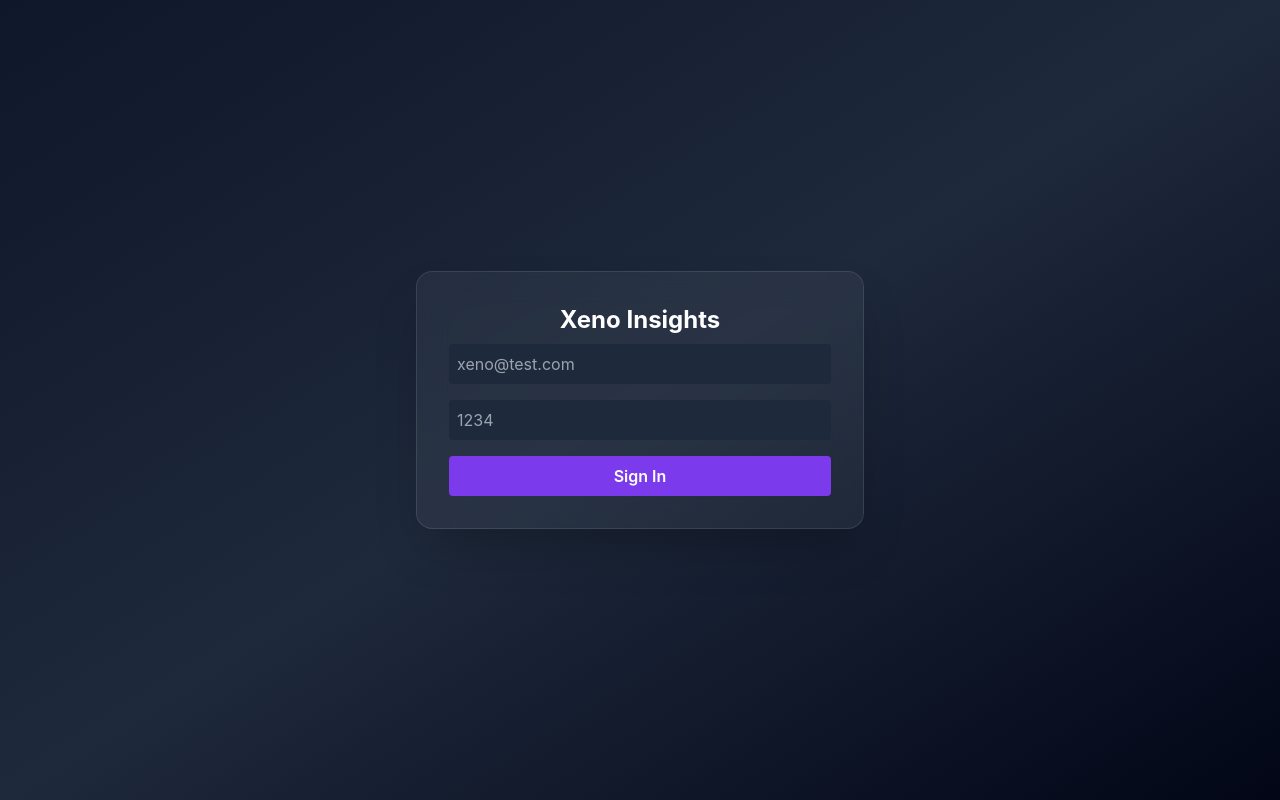
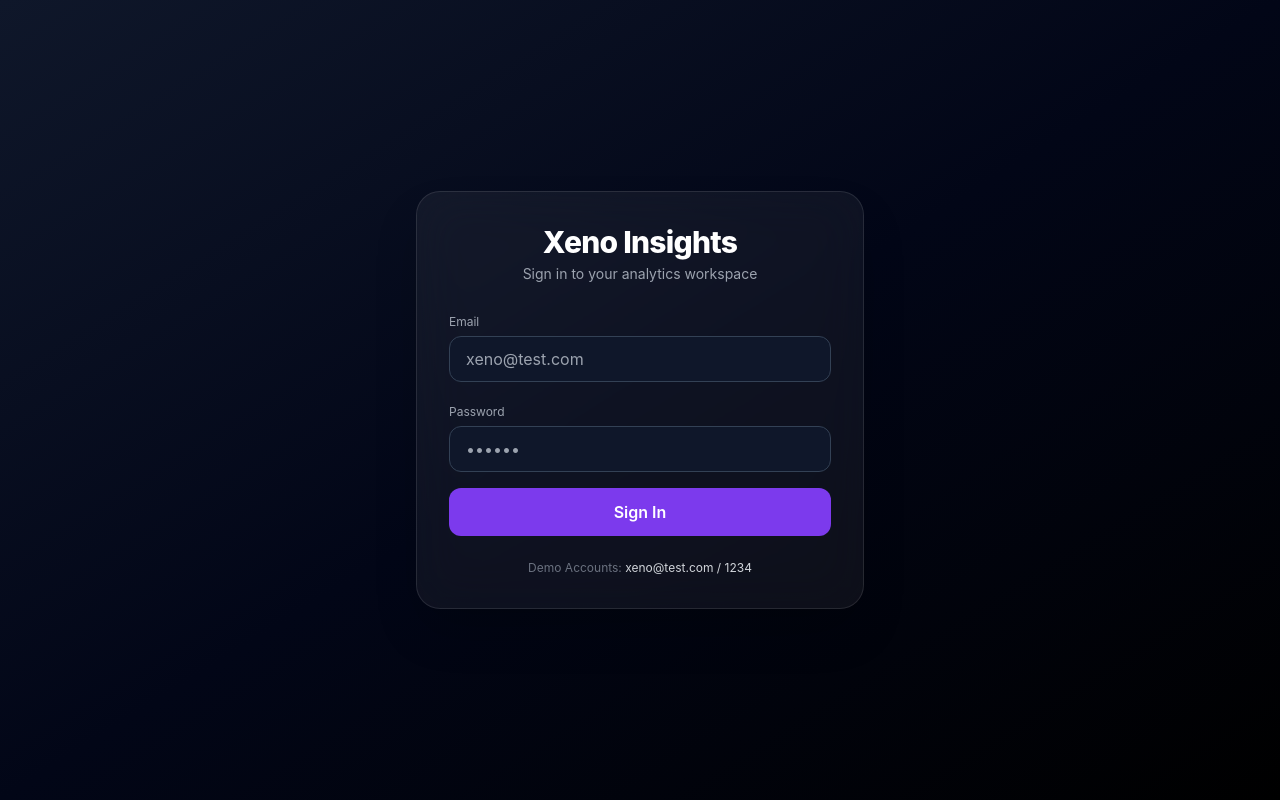
Before and after one commit to wndrthndr/xeno, a React (Vite) app in the folder frontend/: page / in a window 1280 px wide. Built offline with nearby package versions, Linux system fonts and the light colour scheme.

Commit message:
Update Login.jsx

```diff
--- a/frontend/src/components/Login.jsx
+++ b/frontend/src/components/Login.jsx
@@ -11,6 +11,9 @@ export default function Login({ onAuth }) {
   const login = async () => {
     const cleanEmail = email.trim().toLowerCase();
 
+    setError("");
+    setLoading(true);
+
     try {
       const res = await api.post("/auth/login", {
         email: cleanEmail,
@@ -22,49 +25,82 @@ export default function Login({ onAuth }) {
 
       onAuth(res.data.token, res.data.tenantId);
     } catch (err) {
-    setError(err.response?.data?.error || "Login failed");
+      setError(err.response?.data?.error || "Authentication failed");
+    } finally {
+      setLoading(false);
     }
   };
 
+  return (
+    <div className="min-h-screen flex items-center justify-center bg-gradient-to-br from-[#0f172a] via-[#020617] to-black px-4">
 
-  return (
-    <div className="min-h-screen flex items-center justify-center bg-gradient-to-br from-slate-900 via-slate-800 to-slate-950">
-      <div className="w-full max-w-md rounded-2xl bg-white/5 backdrop-blur-lg border border-white/10 shadow-2xl p-8">
+      <div className="w-full max-w-md rounded-3xl bg-white/5 backdrop-blur-xl border border-white/10 shadow-2xl p-8">
 
-        <h2 className="text-2xl font-bold text-white text-center mb-2">
+        {/* Header */}
+        <div className="text-center mb-6">
+          <h1 className="text-3xl font-extrabold text-white tracking-tight">
             Xeno Insights
-        </h2>
+          </h1>
+          <p className="text-sm text-gray-400 mt-1">
+            Sign in to your analytics workspace
+          </p>
+        </div>
 
+        {/* Form */}
         <div className="space-y-4">
 
+          {/* Email */}
+          <div>
+            <label className="text-xs text-gray-400">Email</label>
             <input
               placeholder="xeno@test.com"
               value={email}
               onChange={e => setEmail(e.target.value)}
-            className="w-full p-2 rounded bg-slate-800 text-white"
+              className="w-full mt-1 px-4 py-2.5 rounded-xl bg-slate-900 border border-slate-700 text-white outline-none focus:ring-2 focus:ring-violet-500 focus:border-transparent transition-all"
             />
+          </div>
 
+          {/* Password */}
+          <div>
+            <label className="text-xs text-gray-400">Password</label>
             <input
               type="password"
-            placeholder="1234"
+              placeholder="••••••"
               value={password}
               onChange={e => setPass(e.target.value)}
-            className="w-full p-2 rounded bg-slate-800 text-white"
+              className="w-full mt-1 px-4 py-2.5 rounded-xl bg-slate-900 border border-slate-700 text-white outline-none focus:ring-2 focus:ring-violet-500 focus:border-transparent transition-all"
             />
+          </div>
 
-          {error && <div style={{color:"red"}}>{error}</div>}
+          {/* Error */}
+          {error && (
+            <div className="bg-red-500/10 border border-red-500/30 text-red-400 text-sm rounded-lg p-2 text-center">
+              {error}
+            </div>
+          )}
 
+          {/* Button */}
           <button
             onClick={login}
             disabled={loading}
-  className="w-full py-2 mt-3 rounded bg-violet-600 text-white font-semibold hover:bg-violet-700 disabled:bg-gray-600 transition"
+            className={`w-full py-3 mt-3 rounded-xl font-semibold text-white transition-all
+              ${loading
+                ? "bg-slate-600 cursor-not-allowed"
+                : "bg-violet-600 hover:bg-violet-700 active:scale-[0.98]"
+              }`}
           >
             {loading ? "Signing in..." : "Sign In"}
           </button>
 
+        </div>
+
+        {/* Footer */}
+        <div className="text-xs text-gray-500 mt-6 text-center">
+          Demo Accounts: <span className="text-gray-300">xeno@test.com / 1234</span>
+        </div>
 
       </div>
-      </div>
+
     </div>
   );
 }
```
Lines whose indentation alone changed are shown as unchanged.
